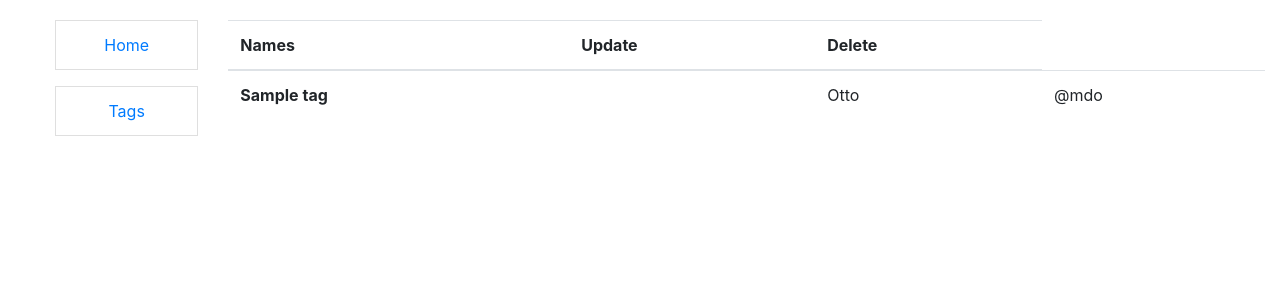
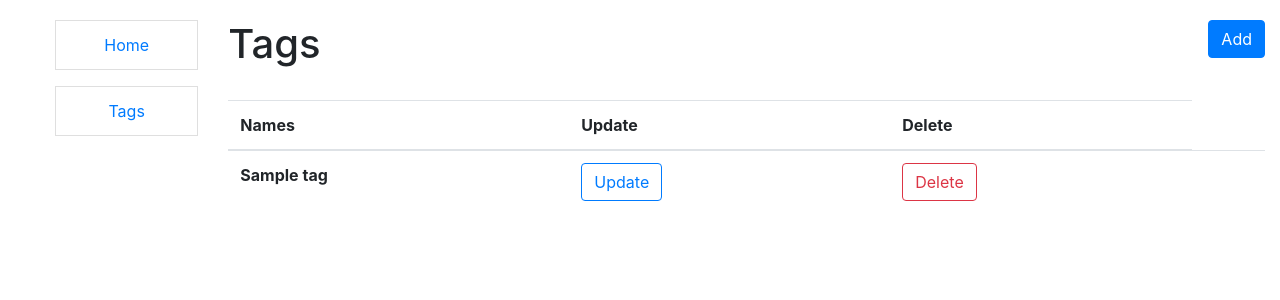
Before and after one commit to antonychumak/todo_list, a Django app: page /tags/ in a window 1280 px wide. Shown: the top 300 px of the page. Run offline with Django 4.2, Linux system fonts and the light colour scheme; tables that the repository leaves empty hold one stand-in row (values such as "Sample post").

Commit message:
fix buttons fot tags.html & index.html

```diff
--- a/templates/schedule/tags.html
+++ b/templates/schedule/tags.html
@@ -1,6 +1,9 @@
 {% extends "base.html" %}
 
 {% block content %}
+
+  <h1>Tags <a style="float: right" class="btn btn-primary" href="{% url 'schedule:tag-create' %}">Add</a></h1>
+  <br>
   <table class="table">
   <thead>
     <tr>
@@ -14,9 +17,9 @@
       {% for tag in tags %}
         <tr>
       <th scope="row">{{ tag.name }}</th>
-      <td><a href="{% url 'schedule:tag-update' pk=tag.id %}"></a></td>
-      <td>Otto</td>
-      <td>@mdo</td>
+      <td><a class="btn btn-outline-primary"  href="{% url 'schedule:tag-update' tag.slug %}">Update</a></td>
+      <td><a class="btn btn-outline-danger" href="{% url 'schedule:tag-delete' tag.slug %}">Delete</a></td>
+      <td></td>
     </tr>
 
       {% endfor %}
```
Also changed, not shown: templates/schedule/index.html (+9 -8 lines).
